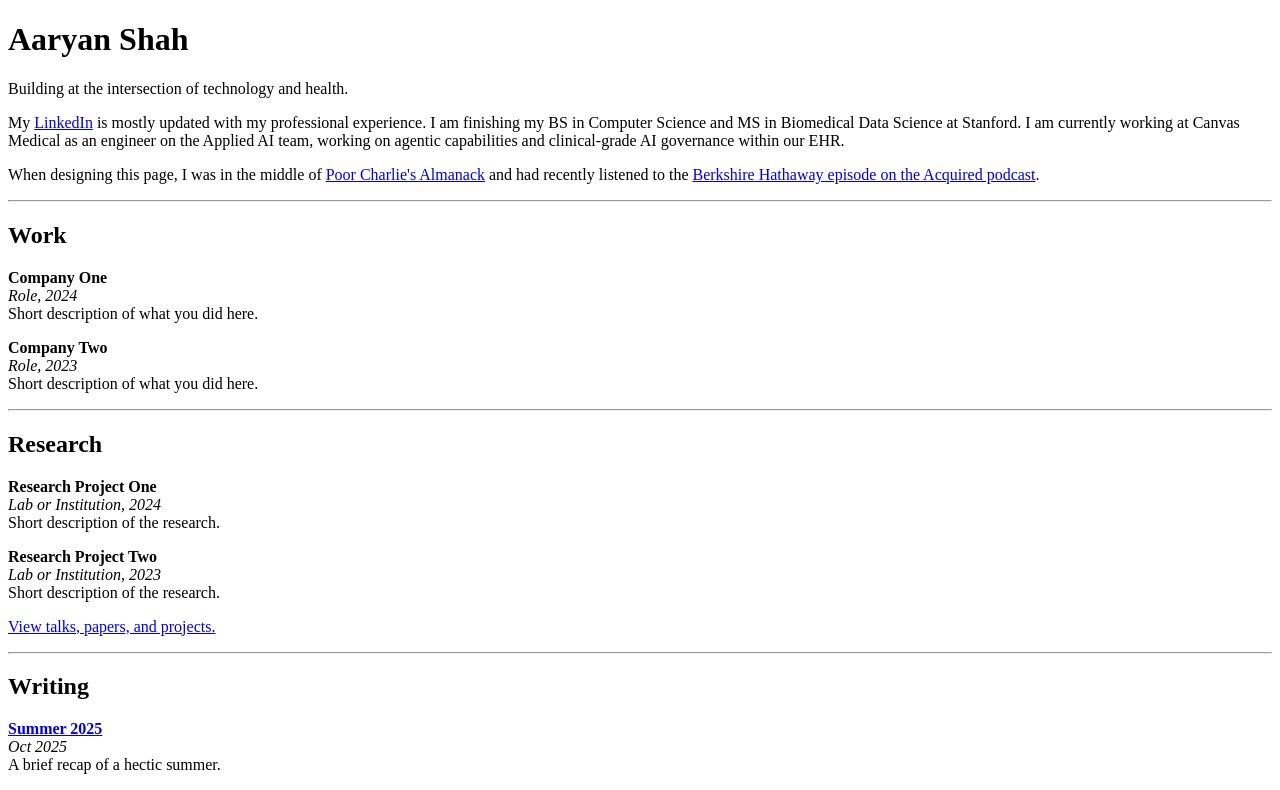
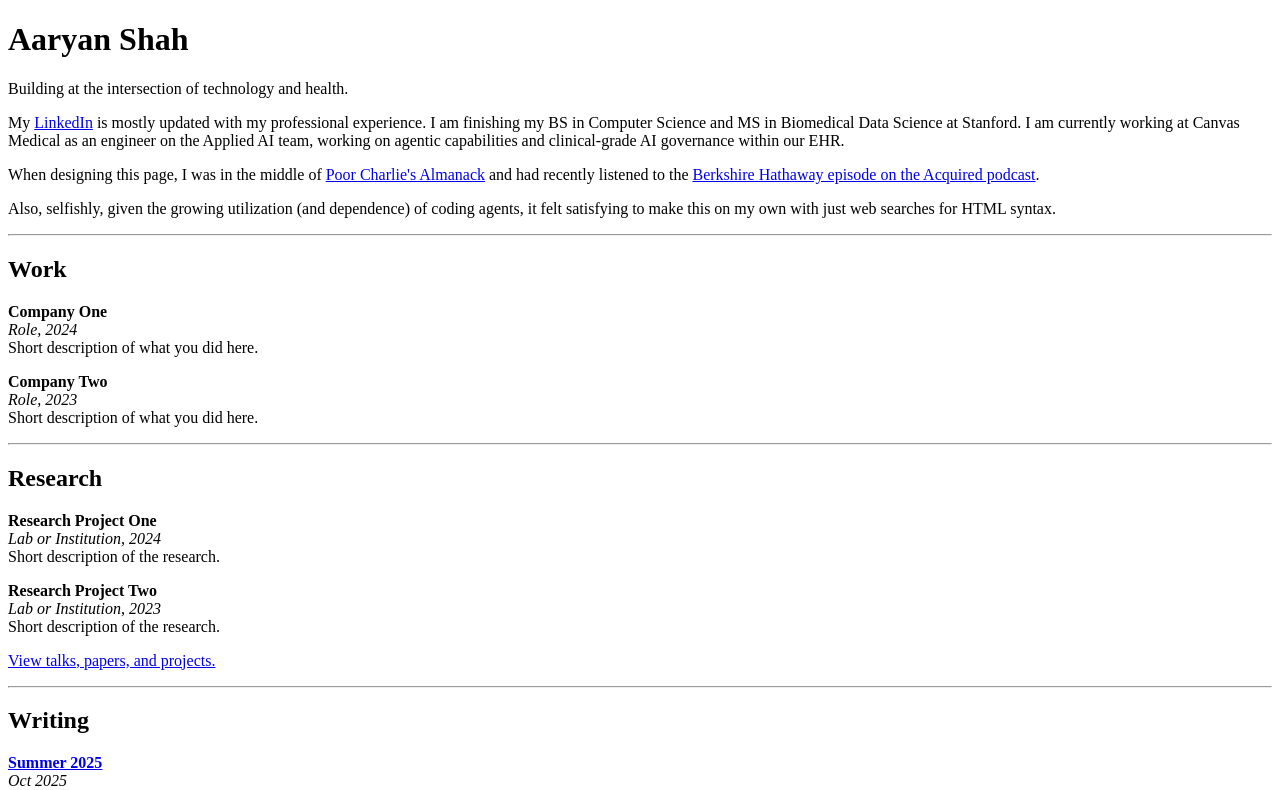
Before and after one commit to aaryanxshah/aaryanxshah.github.io, a Next.js app: page / in a window 1280 px wide. Shown: the top 790 px of the page. Built offline with nearby package versions, Linux system fonts and the light colour scheme.

Commit message:
content updates

```diff
--- a/src/app/page.tsx
+++ b/src/app/page.tsx
@@ -8,6 +8,8 @@ export default function Home() {
         and MS in Biomedical Data Science at Stanford. I am currently working at Canvas Medical as an engineer on the Applied AI team, working on agentic capabilities and clinical-grade AI governance within our EHR. </p>
 
       <p> When designing this page, I was in the middle of <a href="https://www.stripe.press/poor-charlies-almanack">Poor Charlie's Almanack</a> and had recently listened to the  <a href="https://www.acquired.fm/episodes/berkshire-hathaway-part-i">Berkshire Hathaway episode on the Acquired podcast</a>.</p>
+
+      <p> Also, selfishly, given the growing utilization (and dependence) of coding agents, it felt satisfying to make this on my own with just web searches for HTML syntax. </p>
 
       <hr />
 
```
Also changed, not shown: 1 other file (tests, documents, lock files or other folders).
